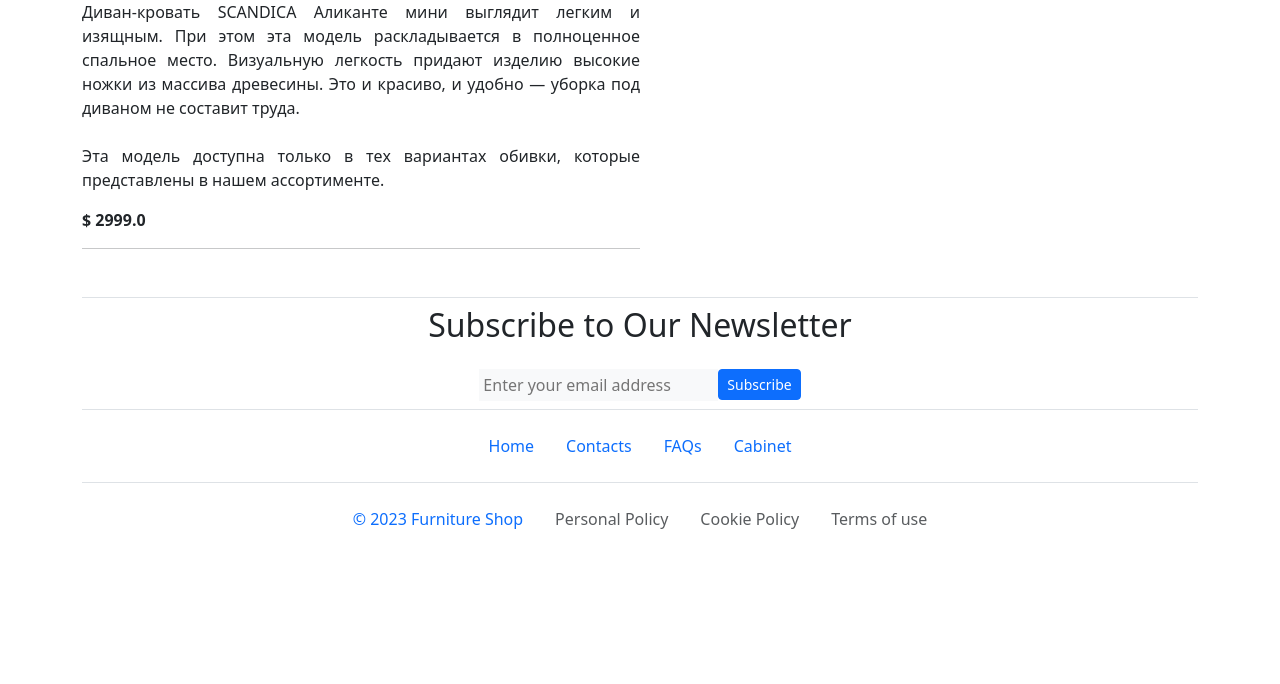
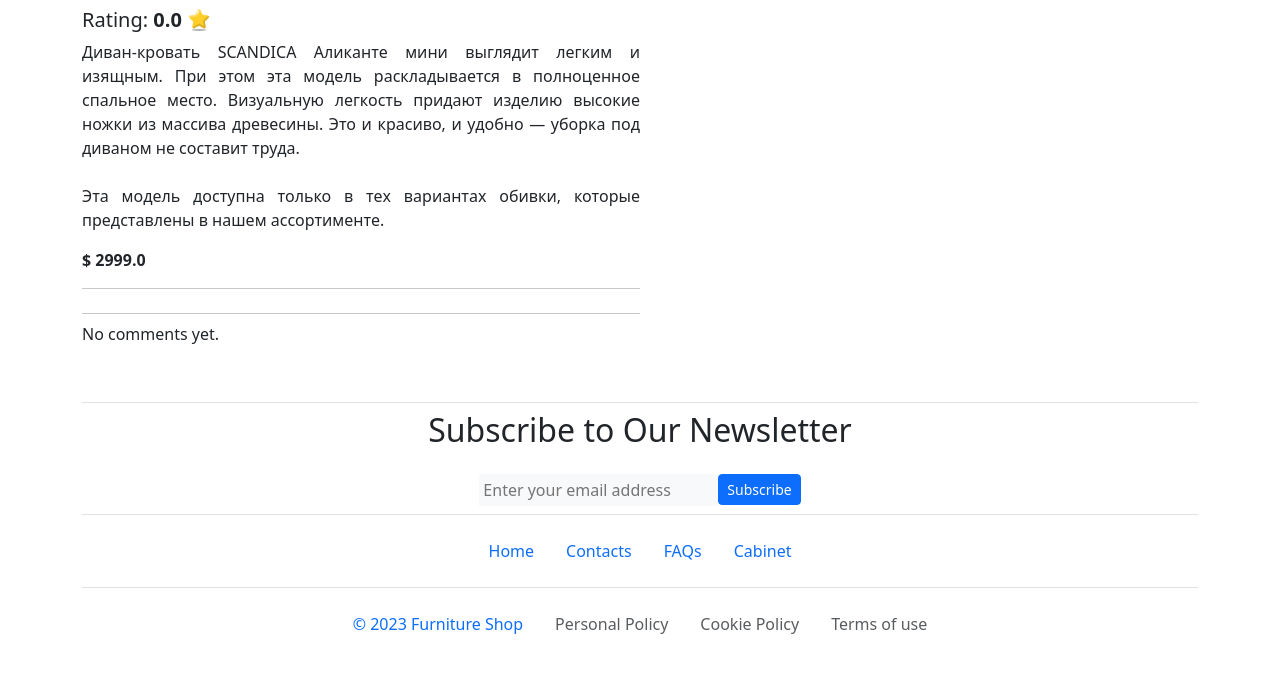
Before and after one commit to AntiViruS90/DjangoFurnitureShop, a Django app: page /product_detail/1/ in a window 1280 px wide. Shown: the part 651-1335 px from the top of the page. Before the commit the page ends 1180 px from the top, so only its background shows below. Run offline with Django 4.2, Linux system fonts and the light colour scheme; a user stored in the database is signed in; data comes from the database, SQL or seed files in the repository; some libraries are stand-ins or nearby versions.

Commit message:
comments, front and back

```diff
--- a/index/forms.py
+++ b/index/forms.py
@@ -32,7 +32,10 @@ class ProductForm(forms.ModelForm):
 class CommentForm(forms.ModelForm):
     class Meta:
         model = Comment
-        fields = ('author', 'text')
+        fields = ['text', 'rating']
+        widgets = {
+            'text': forms.Textarea(attrs={'class': 'form-control', 'rows': 3})
+        }
 
 
 class CheckoutForm(forms.Form):
--- a/index/models.py
+++ b/index/models.py
@@ -3,7 +3,7 @@ from django.db import models
 from django.shortcuts import reverse
 from django.utils import timezone
 from django.utils.translation import gettext_lazy as _
-from django.contrib.auth.models import AbstractUser, Group, Permission
+from django.contrib.auth.models import AbstractUser, Group, Permission, User
 
 
 class Product(models.Model):
@@ -34,6 +34,11 @@ class Product(models.Model):
     def get_absolute_url(self):
         return reverse('product_detail', kwargs={'pk': self.pk})
 
+    def average_rating(self):
+        total_rating = sum(comment.rating for comment in self.comments.all())
+        num_comments = self.comments.count()
+        return total_rating / num_comments if num_comments else 0
+
 
 class Attachment(models.Model):
     product = models.ForeignKey(Product, verbose_name=_('Product'), on_delete=models.CASCADE)
@@ -41,18 +46,14 @@ class Attachment(models.Model):
 
 
 class Comment(models.Model):
-    post = models.ForeignKey('index.Product', on_delete=models.CASCADE, related_name='comments')
-    author = models.CharField(max_length=200)
+    product = models.ForeignKey(Product, on_delete=models.CASCADE, related_name='comments')
+    user = models.ForeignKey(User, on_delete=models.CASCADE, null=True)
     text = models.TextField()
+    rating = models.PositiveIntegerField(choices=[(i, i) for i in range(1, 6)], null=True)
     created_date = models.DateTimeField(default=timezone.now)
-    approved_comment = models.BooleanField(default=False)
 
     def __str__(self):
-        return self.text
-
-    def approve(self):
-        self.approved_comment = True
-        self.save()
+        return f"{self.user.username} - {self.product.name} - {self.created_date}"
 
 
 class OrderProduct(models.Model):
--- a/index/templates/index/product_detail.html
+++ b/index/templates/index/product_detail.html
@@ -32,12 +32,17 @@
                 </button>
             </div>
         </div>
+        <div>
+            <h5 class="h5 my-2">Rating: <span><b>{{ product.average_rating|floatformat:1 }}</b>
+            <img style="margin-top: -6px;" src="{% static 'image/star.png' %}" alt="Star" width="24px"></span>
+        </h5>
+        </div>
+
         <div class="col-lg-6 col-md-8">
             <p class="text_description">{{ product.description|linebreaksbr }}</p>
             <p><b>$ {{ product.price|linebreaksbr }}</b></p>
             <hr class="mb-2">
         </div>
-
     </div>
     <div>
         {% if request.user|group_tag:"Provider" %}
@@ -51,5 +56,35 @@
             <a href="{% url 'add_to_cart' pk=product.pk %}" class="btn btn-primary btn-md my-0 mb-2 p">Add to cart</a>
             <a href="{% url 'remove_from_cart' pk=product.pk %}" class="btn btn-danger btn-md mb-2 my-0 p">Remove from cart</a>
         {% endif %}
+        <hr class="mb-2 col-lg-6 col-md-8">
+    </div>
+    <div class="container">
+        <div class="col-lg-6 col-md-8 col-12">
+            {% if comments %}
+                <h3>Comments:</h3>
+                <div class="nav">
+                    {% for comment in comments %}
+                        <div>
+                            <h4 class="h4">{{ comment.user.username }}</h4>
+                            <div class="text_description"><p>{{ comment.text }}</p></div>
+                            <h5><b><em>Rating: {{ comment.rating }}</em></b></h5>
+                        </div>
+                        <hr class="my-2 col-lg-6 col-md-8">
+                    {% endfor %}
+                </div>
+            {% else %}
+                <p>No comments yet.</p>
+            {% endif %}
+        </div>
+        {% if request.user|group_tag:"Customer" %}
+            <div class="col-lg-6 col-md-8 col-12">
+                <h3 class="h3">Add a Comment:</h3>
+                <form action="" method="post" class="comment-form">
+                    {% csrf_token %}
+                    {{ comment_form|crispy }}
+                    <button type="submit" class="btn btn-primary mt-2">Submit Commit</button>
+                </form>
+            </div>
+        {% endif %}
     </div>
 {% endblock content %}
--- a/index/urls.py
+++ b/index/urls.py
@@ -1,5 +1,4 @@
 from django.urls import path
-
 from . import views
 from .views import *
 from django.conf.urls.static import static
@@ -7,9 +6,8 @@ from django.conf import settings
 
 
 urlpatterns = [
-    # path('', views.product_list, name='product_list'),
     path('', ProductListView.as_view(), name='product_list'),
-    path('product_detail/<pk>/', ProductDetailView.as_view(), name='product_detail'),
+    path('product_detail/<int:pk>/', ProductDetailView.as_view(), name='product_detail'),
     path('new_product/', ProductCreateView.as_view(), name='new_product'),
     path('checkout/', CheckoutView.as_view(), name='checkout'),
     path('cart/', CartView.as_view(), name='cart'),
@@ -25,5 +23,3 @@ urlpatterns = [
     path('FAQs/', views.FAQs, name='FAQs'),
 
 ] + static(settings.MEDIA_URL, document_root=settings.MEDIA_ROOT)
-
-# Create your tests here.
--- a/index/views.py
+++ b/index/views.py
@@ -5,6 +5,7 @@ from django.urls import reverse_lazy
 from django.contrib.auth.decorators import login_required
 from django.contrib.auth.mixins import LoginRequiredMixin
 from django.contrib import messages
+from django.utils.decorators import method_decorator
 from django.utils import timezone
 from .models import Product, Comment, Order, OrderProduct, UserAddress
 from .forms import CommentForm, CheckoutForm, UserForm, ProductForm
@@ -41,8 +42,28 @@ class ProductListView(ListView):
         return object_list
 
 
-class ProductDetailView(DetailView):
-    model = Product
+class ProductDetailView(LoginRequiredMixin, View):
+    template_name = 'index/product_detail.html'
+
+    def get(self, request, pk):
+        product = get_object_or_404(Product, pk=pk)
+        comments = Comment.objects.filter(product=product)
+        comment_form = CommentForm()
+
+        context = {'product': product, 'comments': comments, 'comment_form': comment_form}
+        return render(request, self.template_name, context)
+
+    def post(self, request, pk):
+        product = get_object_or_404(Product, pk=pk)
+        comment_form = CommentForm(request.POST)
+
+        if comment_form.is_valid():
+            comment = comment_form.save(commit=False)
+            comment.product = product
+            comment.user = request.user
+            comment.save()
+
+        return redirect('product_detail', pk=pk)
 
 
 class ProductCreateView(LoginRequiredMixin, CreateView):
@@ -316,39 +337,6 @@ def remove_single_product_from_cart(request, pk):
         return redirect('product_detail', pk=pk)
 
 
-@login_required
-def comment(request, id):
-    product_comment = get_object_or_404(Product, id=id)  # Product.objects.get(id=id)
-    comments_all = Comment.objects.filter(post=product_comment,
-                                          approved_comment=True)  # product_comment.comment_set.filter(active=True) models.py
-    form_comment = CommentForm(request.POST)  # forms.py
-    if request.POST and form_comment.is_valid():
-        # if form.is_valid():
-        comment_new = form_comment.save(commit=False)
-        comment_new.post = product_comment
-        comment_new.save()
-        comment_new = Comment.objects.create()
-        comment_new.author = request.POST.get('author')
-        comment_new.post = request.POST.get('post')
-        comment_new.approved_comment = product_comment
-        comment_new.save()
-        comment_mas = str(comment_new.textarea)
-        my_mas = comment_mas.split()
-        bad_words = ['ужасный', 'плохой', 'плохо', 'тварь', 'твари', 'кошмар', 'черт', 'bad']
-        for element in my_mas:
-            if element not in bad_words:
-                comment_new.approved_comment = True
-            else:
-                comment_new.approved_comment = False
-                break
-        comment_new.save()
-    else:
-        form_comment = CommentForm()
-
-    context = {'form_comment': form_comment, 'comments_all': comments_all}  # 'comment': product_comment
-    return render(request, 'index/product_detail.html', context)
-
-
 def contacts(request):
     return render(request, 'index/contacts.html')
 
```
Also changed, not shown: index/admin.py (+7 -0 lines), db.sqlite3, index/migrations/0022_rename_post_comment_product_and_more.py (added), index/static/image/star.png (added).
